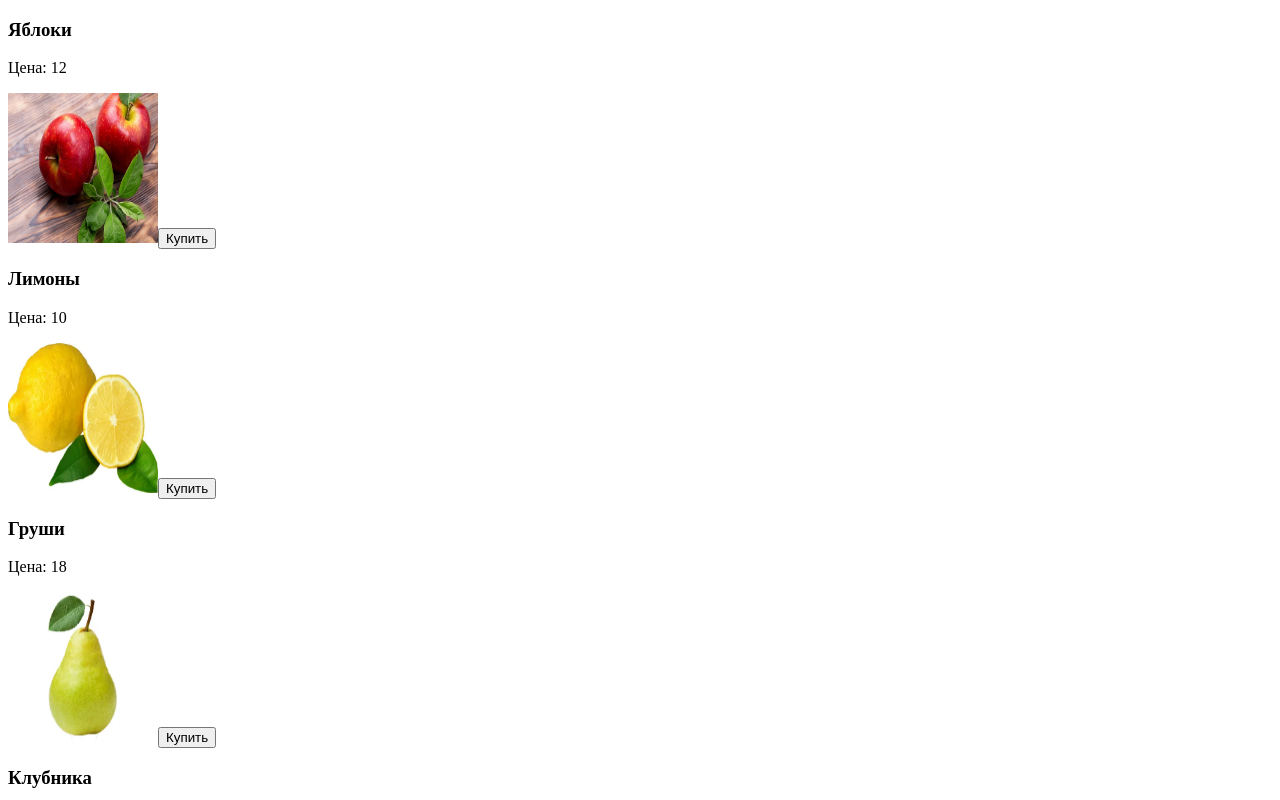
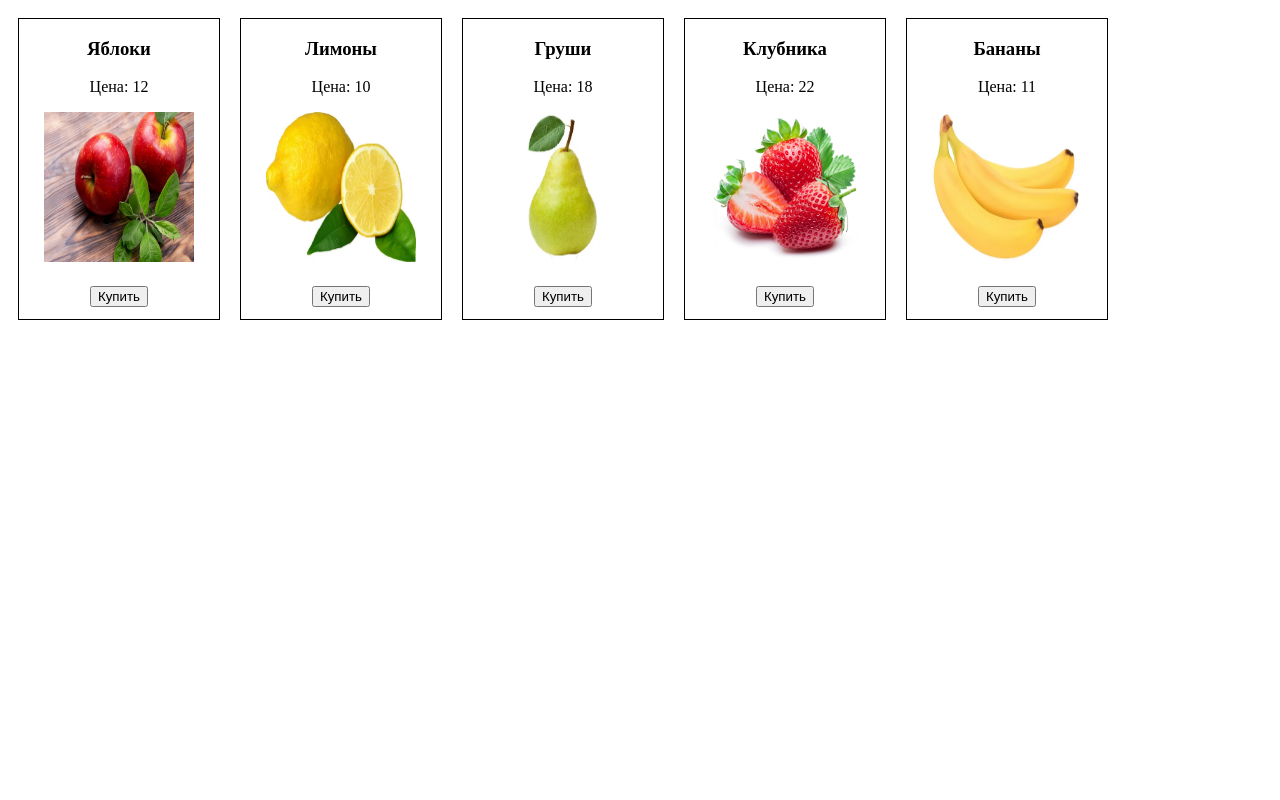
Before and after one commit to aeronrus/internet_store, a plain HTML site: page index.html in a window 1280 px wide. Shown: the top 800 px of the page. Drawn offline with nearby package versions, Linux system fonts and the light colour scheme.

Commit message:
Update index.html

```diff
--- a/index.html
+++ b/index.html
@@ -6,7 +6,7 @@
    <meta http-equiv="X-UA-Compatible" content="IE=edge">
    <meta name="viewport" content="width=device-width, initial-scale=1.0">
    <title>Internet-store "fruits and vegetabels"</title>
-   <link rel="stylsheet" href="css/style.css">
+
 </head>
 
 <body>
@@ -17,7 +17,26 @@
    <div id="goods">
 
    </div>
+<style>
+   .single_goods {
+   width: 200px;
+   height: 300px;
+   border: 1px solid black;
+   float: left;
+   text-align: center;
+   margin: 10px;
+}
 
+.single_goods button {
+   display: block;
+   margin: 20px auto;
+}
+
+.goods {
+   display: flex;
+   flex-direction: row;
+}
+</style>
 
    <script src="https://ajax.googleapis.com/ajax/libs/jquery/3.6.1/jquery.min.js"></script>
    <script src="js/eshop.js"></script>
```
